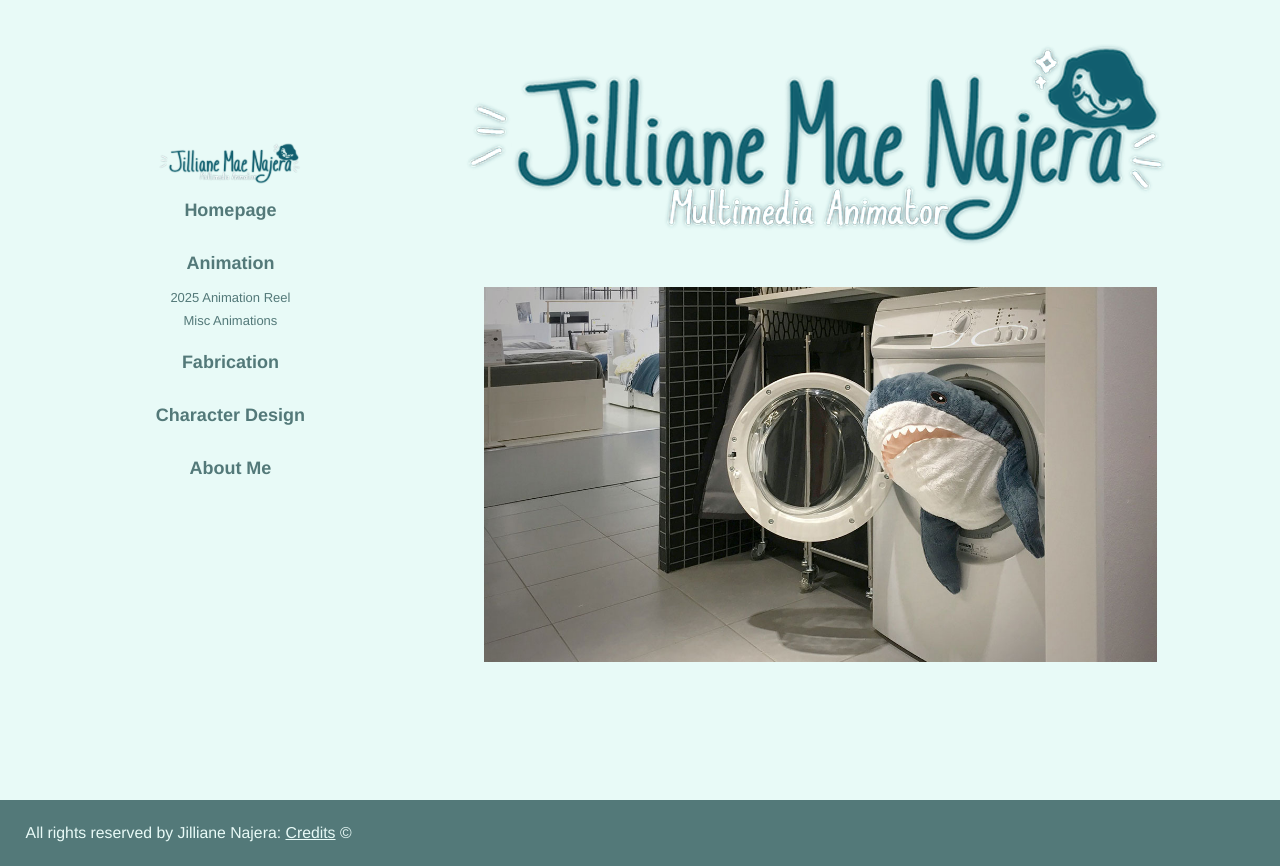
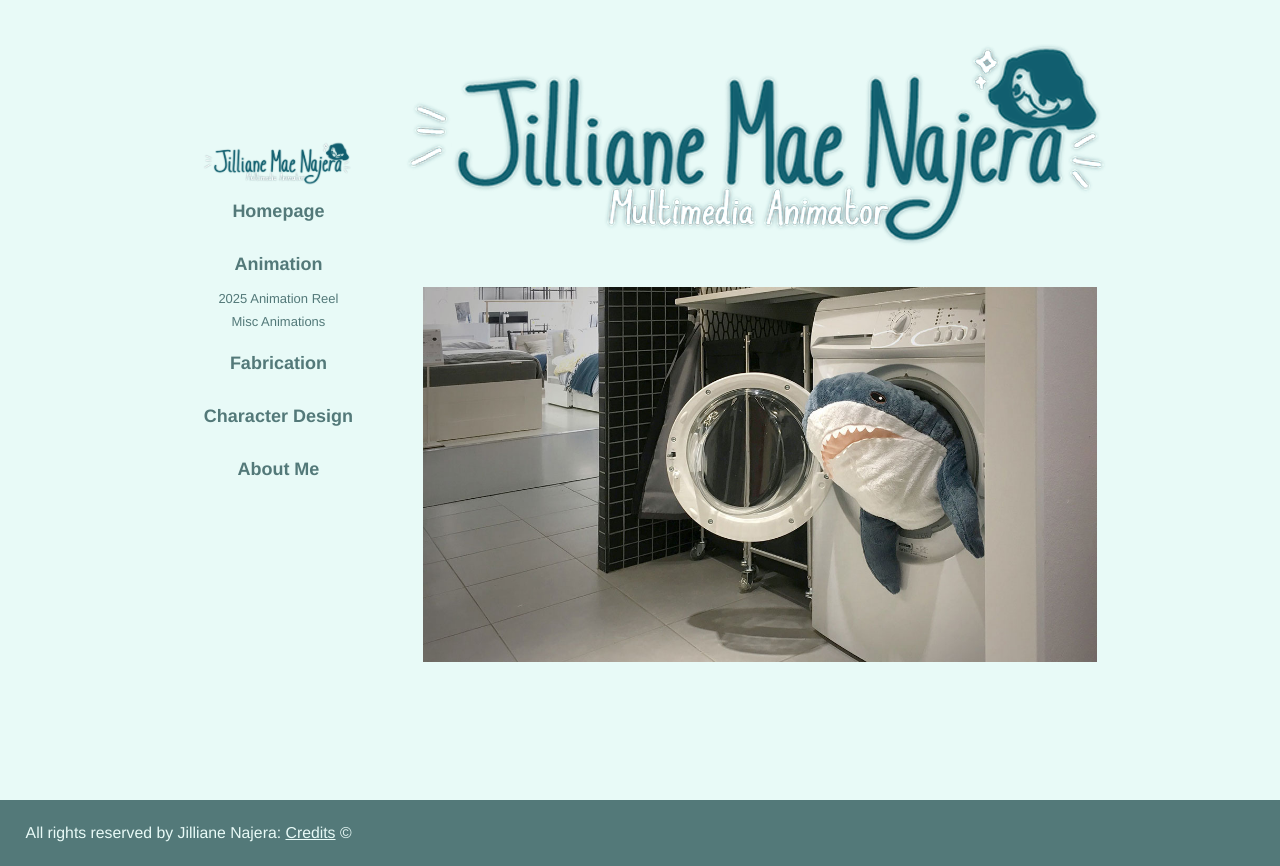
Before and after one commit to anajera05/JillNajPortfolio, a React (Vite) app: page / in a window 1280 px wide. Built offline with nearby package versions, Linux system fonts and the light colour scheme.

Commit message:
fixed nav bar

```diff
--- a/src/App.tsx
+++ b/src/App.tsx
@@ -1,5 +1,4 @@
 import Header from "./components/Header";
-import Navigation from "./components/Navigation";
 import Footer from "./components/Footer";
 import { createBrowserRouter, Route, RouterProvider, Routes} from "react-router";
 import Homepage from "./components/Main/Homepage.tsx"
@@ -36,17 +35,17 @@ const PageStylingDiv = styled.div`
 `;
 
 const NavDiv = styled.div`
-    width: 30%;
+    width: 25%;
     position: fixed;
     height: 70%;
-    justify-content: center;
+    justify-content: flex-end;
+    align-items: center;
     display: flex;
-    flex-direction: column;
     box-sizing: border-box;
 `;
 
 const MainDiv = styled.div`
-    margin-left: 30%;
+    margin-left: 25%;
     height: 100%;
     width: 70%;
     display: flex;
@@ -59,7 +58,6 @@ function Root(){
             <PageStylingDiv>
                 <NavDiv>
                     <Header />
-                    <Navigation />
                 </NavDiv>
                 <MainDiv>
                     <Routes>
--- a/src/components/Header.tsx
+++ b/src/components/Header.tsx
@@ -1,18 +1,30 @@
 import styled from "styled-components";
+import Navigation from "./Navigation";
+
 const StyledHeader = styled.header`
-    display: flex;
+    display: inline-flex;
     justify-content: center;
+    width: 100%;
+`
+
+const StyledLogo = styled.img`
+    width: 100%;
+`
+
+const StyledContainer = styled.div`
+    display: inline-flex;
+    width: 50%;
+    flex-direction: column;
     align-items: center;
-`
-const StyledLogo = styled.img`
-    width: 40%;
 `
 
 export default function Header() {
     return(
-        <StyledHeader>
-            <StyledLogo src={"jillnaj_logo.png"} alt="Jillnaj logo" />
-        </StyledHeader>
+        <StyledContainer>
+            <StyledHeader>
+                <StyledLogo src={"jillnaj_logo.png"} alt="Jillnaj logo" />
+            </StyledHeader>
+            <Navigation />
+        </StyledContainer>
     )
-
 }
```
